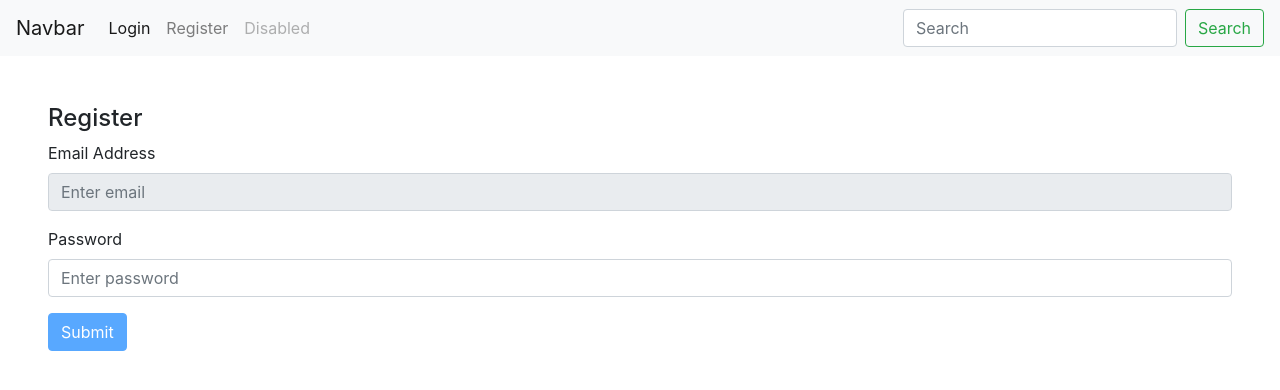
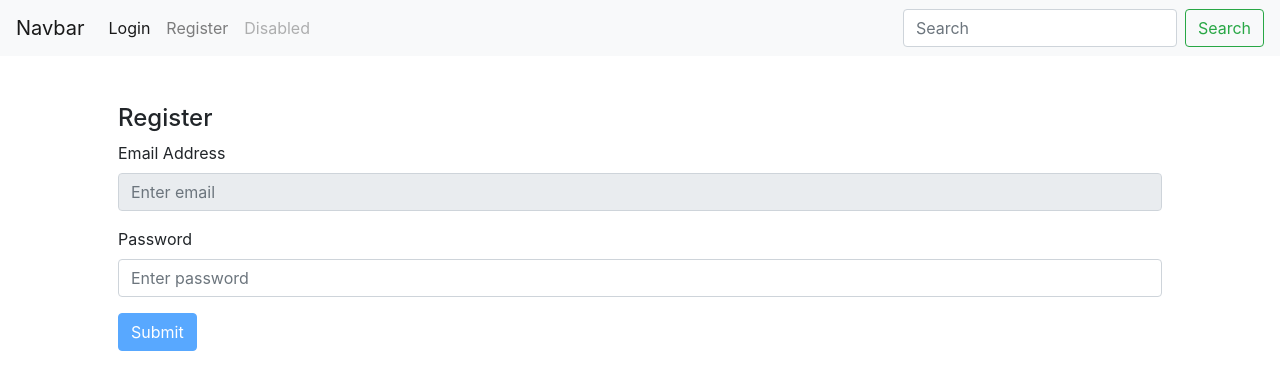
Before and after one commit to sdshah09/Social-Media-Blog-App, a React (Create React App) app in the folder gql/client/: page /complete-registration in a window 1280 px wide. Shown: the top 390 px of the page. Built offline with nearby package versions, Linux system fonts and the light colour scheme.

Commit message:
modified complete registration

```diff
--- a/gql/client/src/pages/auth/CompleteRegistration.js
+++ b/gql/client/src/pages/auth/CompleteRegistration.js
@@ -40,7 +40,7 @@ const CompleteRegistration = () => {
   };
 
   return (
-      <div className="contianer p-5">
+      <div className="container p-5">
           {loading ? <h4 className="text-danger">Loading...</h4> : <h4>Register</h4>}
           <form onSubmit={handleSubmit}>
               <div className="form-group">
```
